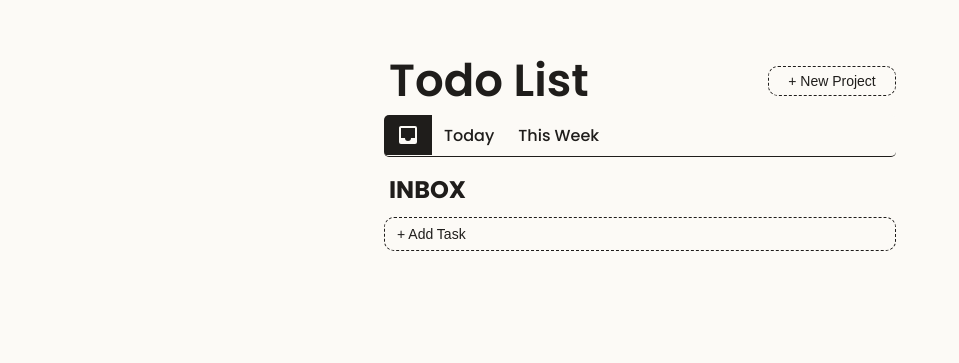
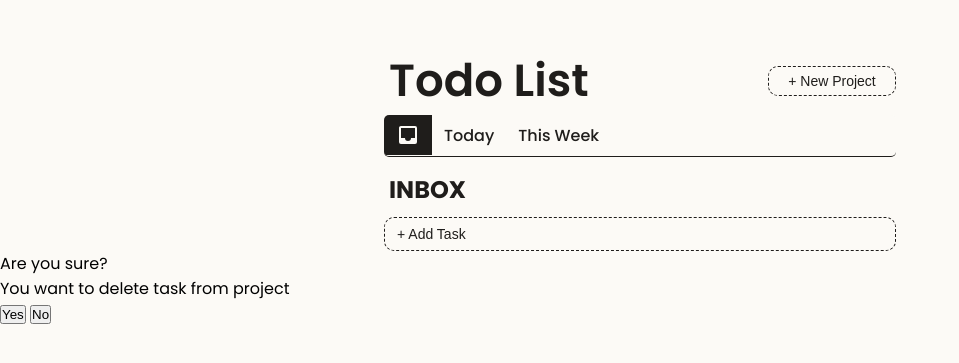
Before and after one commit to luhFraud/Todo, a website built with webpack: page dist/index.html in a window 1280 px wide. Shown: the part 107-470 px from the top of the page, without its empty margins (0-959 px from the left). Built offline with nearby package versions, Linux system fonts and the light colour scheme.

Commit message:
Created task delete section
Added a task delete section to warn the user if they want to delete the task.

```diff
--- a/dist/index.html
+++ b/dist/index.html
@@ -85,5 +85,15 @@
             </form>
         </div>
     </div>
+    <div id="task-delete-section">
+        <div id="task-delete-items">
+            <p id="task-delete-warning">Are you sure?</p>
+            <p id="task-delete-message">You want to delete task from project</p>
+            <div id="task-delete-section-btn">
+                <button type="submit" id="task-delete-yes">Yes</button>
+                <button type="button" id="task-delete-no">No</button>
+            </div>
+        </div>
+    </div>
 </body>
 </html>
```
